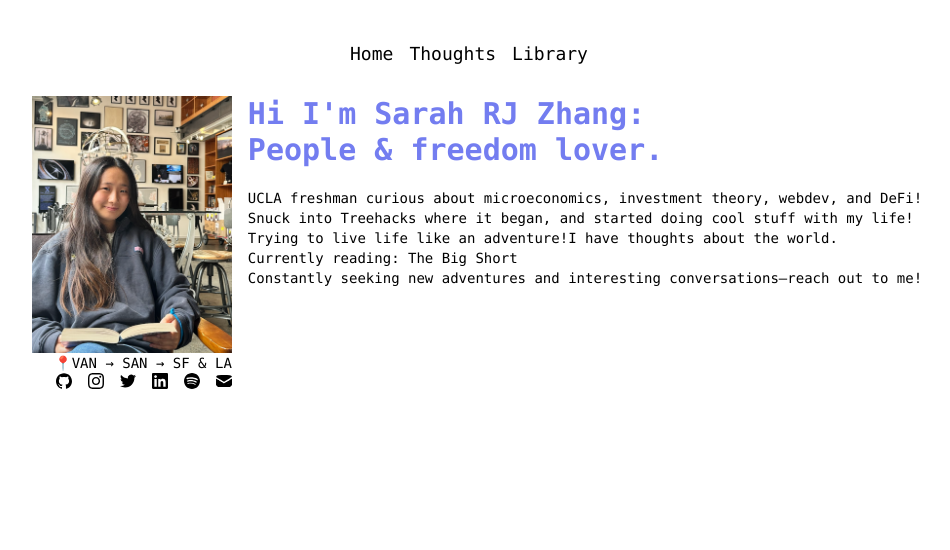
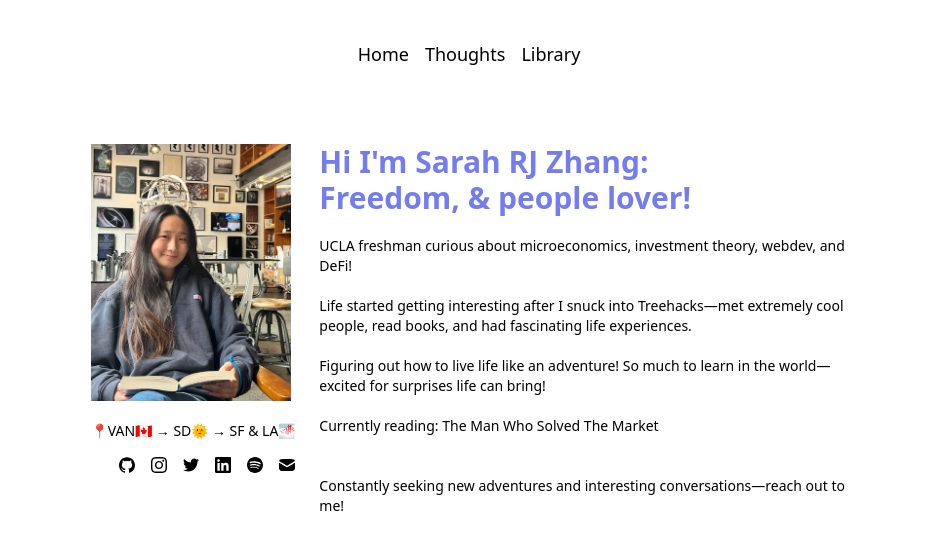
Before and after one commit to srachaz/Srachaswebsite, a Next.js app: page / in a window 1280 px wide. Shown: the top 550 px of the page, without its empty margins (163-1113 px from the left). Built offline with nearby package versions, Linux system fonts and the light colour scheme.

Commit message:
updating index layout, design, text

```diff
--- a/components/navbar.js
+++ b/components/navbar.js
@@ -3,7 +3,7 @@ import Link from 'next/link';
 const Navbar = () => {
   return (
     <nav className="right-0 left-0 fixed z-10 py-10">
-        <div className="container mx-auto mt-0 pt-0 flex items-center font-mono justify-center">
+        <div className="container mx-auto mt-0 pt-0 flex items-center justify-center">
             <div className="pr-4"> <Link href="/" className="text-blue text-lg">Home</Link></div>
             {/* <div className="pr-4"> <Link href="/" className="text-blue text-lg">Projects</Link></div> */}
             <div className="pr-4"> <Link href="/" className="text-blue text-lg">Thoughts</Link></div>
--- a/pages/index.js
+++ b/pages/index.js
@@ -14,30 +14,30 @@ export default function Home() {
   return (
    <>
   <Navbar />
-    <main
-      className={`flex flex-col items-center justify-between p-24 `}
-    >
+    {/* <main
+      className={`flex flex-col items-center justify-between p-24 🌇🌃`}
+    > */}
+      <div className="flex items-center justify-between flex-col p-24">
+        <div className="flex flex-row gap-6 justify-center mt-12">
+          <div className = "align-right leading-4">
+            <div><Image src="/headshot.png" alt="headshot"  width={200} height={200}/> </div>
+              <div className="text-right text-sm"><br/>📍VAN🇨🇦 → SD🌞 → SF & LA🌁 </div>
+              <div><br/></div>
+              <div className="flex flexrow justify-end space-x-4"><GithubIcon/><InstaIcon/><TwitterIcon/><LinkedInIcon/><SpotifyIcon/><MailIcon/></div>
+          </div>
+          <div className="w-1/2 leading-4">
 
-      <div className="flex flex-row gap-4 font-mono leading-7">
-        <div className = "font-mono align-right">
-          <div><Image src="/headshot.png" alt="headshot"  width={200} height={400}/> </div>
-            <div className="text-right text-sm">📍VAN → SAN → SF & LA </div>
-            <div className="flex flexrow justify-end space-x-4"><GithubIcon/><InstaIcon/><TwitterIcon/><LinkedInIcon/><SpotifyIcon/><MailIcon/></div>
-        </div>
-        <div>
+            <h1 className="text-3xl text-[#737df0] font-bold">Hi I'm Sarah RJ Zhang: <br /> Freedom, & people lover!</h1>
 
-          <h1 className="text-3xl text-[#737df0] font-bold">Hi I'm Sarah RJ Zhang: <br /> People & freedom lover.</h1>
+            <div className="text-sm"><br/>UCLA freshman curious about microeconomics, investment theory, webdev, and DeFi!</div>
+            <div className="text-sm"><br/>Life started getting interesting after I snuck into Treehacks—met extremely cool people, read books, and had fascinating life experiences. </div>
+            <div className="text-sm"><br/>Figuring out how to live life like an adventure! So much to learn in the world—excited for surprises life can bring!</div>
+            <div className="text-sm"><br/>Currently reading: The Man Who Solved The Market</div>
+            <div className="text-sm"><br/><br/>Constantly seeking new adventures and interesting conversations—reach out to me!</div>
 
-          <div className="text-sm"><br/>UCLA freshman curious about microeconomics, investment theory, webdev, and DeFi!</div>
-          <div className="text-sm">Snuck into Treehacks where it began, and started doing cool stuff with my life! </div>
-          <div className="text-sm">Trying to live life like an adventure!I have thoughts about the world.</div>
-
-          <div className="text-sm">Currently reading: The Big Short</div>
-          <div className="text-sm">Constantly seeking new adventures and interesting conversations—reach out to me!</div>
+          </div>
 
         </div>
-
-      </div>
       {/* <div className="z-10 w-full max-w-5xl items-center justify-between font-mono text-sm lg:flex">
         <p className="fixed left-0 top-0 flex w-full justify-center border-b border-gray-300 bg-gradient-to-b from-zinc-200 pb-6 pt-8 backdrop-blur-2xl dark:border-neutral-800 dark:bg-zinc-800/30 dark:from-inherit lg:static lg:w-auto lg:rounded-xl lg:border lg:bg-gray-200 lg:p-4 lg:dark:bg-zinc-800/30">
           Ghello lolg&nbsp;
@@ -143,7 +143,8 @@ export default function Home() {
           </p>
         </a>
       </div> */}
-    </main>
+    {/* </main> */}
+    </div>
     </>
   )
 }
```
